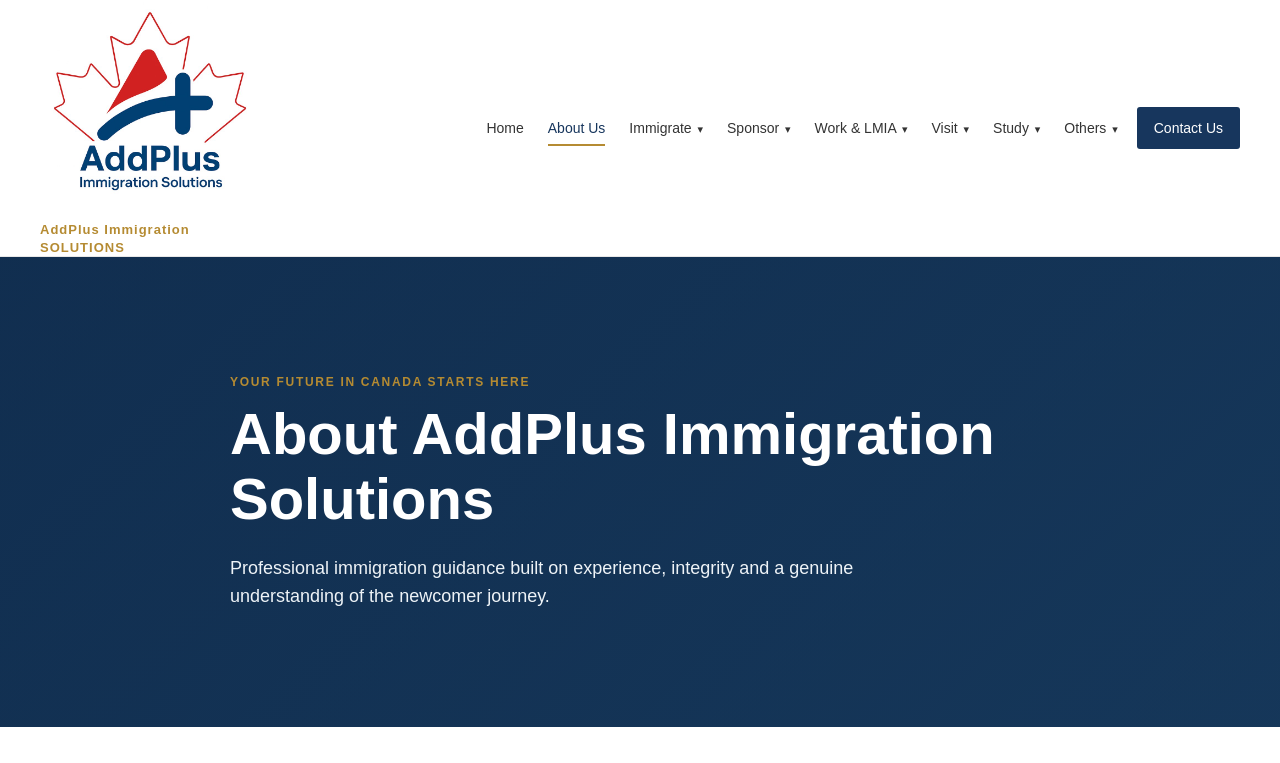
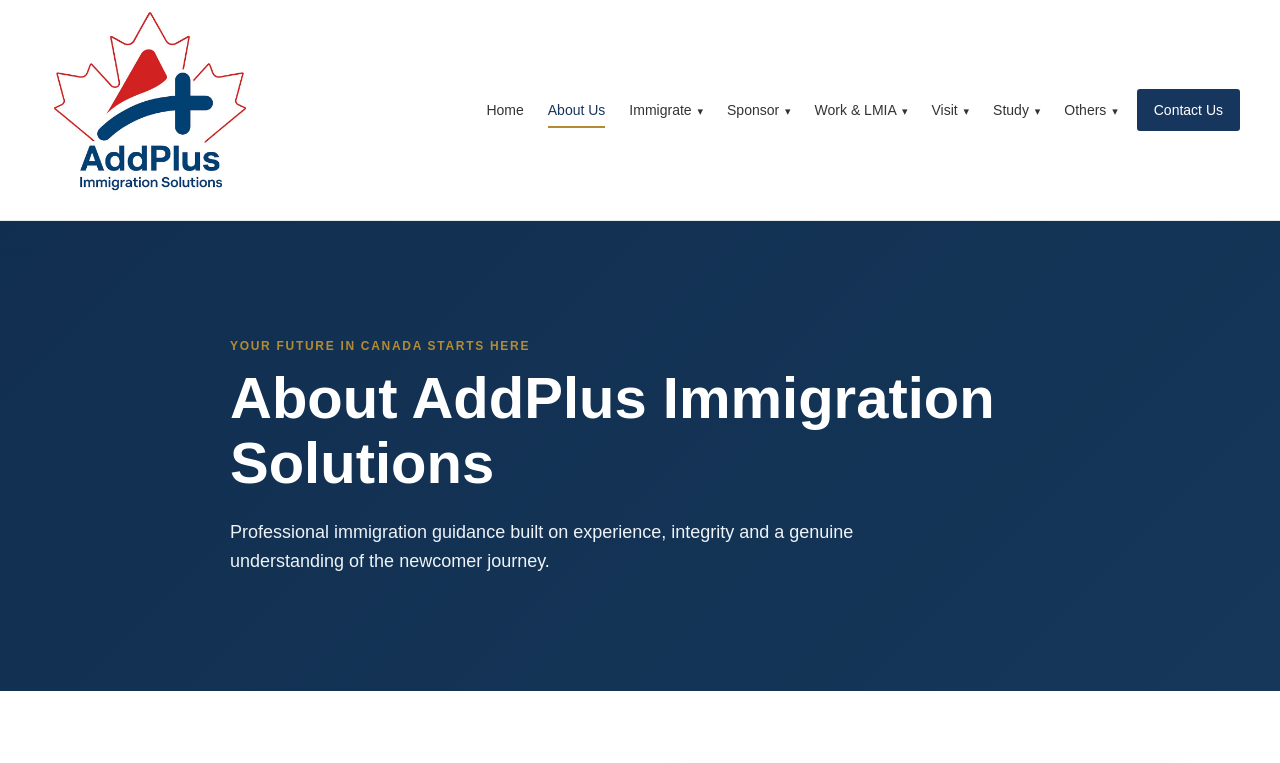
Before and after one commit to biztechsolutionsco/AddPlusImmigration, a plain HTML site: page about.html in a window 1280 px wide. Shown: the top 763 px of the page. Drawn offline with Linux system fonts and the light colour scheme.

Commit message:
Update about.html

```diff
--- a/about.html
+++ b/about.html
@@ -43,13 +43,6 @@
             alt="AddPlus Immigration Solutions logo"
             class="brand-logo-image"
             >
-            <span class="brand-logo-text">
-                AddPlus Immigration
-
-                <span class="brand-logo-subtitle">
-                    SOLUTIONS
-                </span>
-            </span>
         </a>
 
 
```
